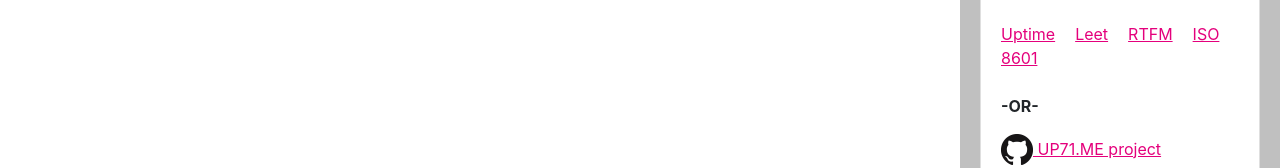
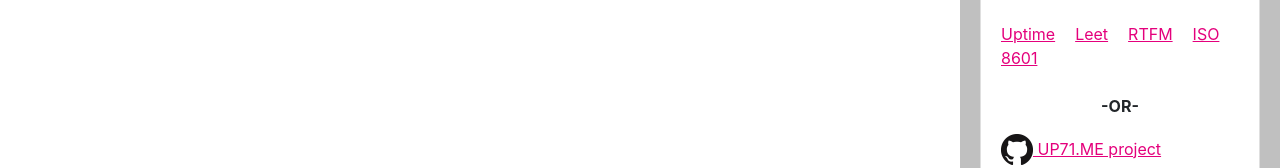
Before and after one commit to TedMN/up71.me, a React (Create React App) app: page / in a window 1280 px wide. Shown: the part 387-555 px from the top of the page. Built offline with nearby package versions, Linux system fonts and the light colour scheme.

Commit message:
Small format change

```diff
--- a/src/App.css
+++ b/src/App.css
@@ -39,6 +39,9 @@ h1 {
 .App-result {
   padding: 15px;
 }
+.Center-Text {
+  text-align: center;
+}
 
 input.UptimeInput {
   text-align:right;
--- a/src/App.tsx
+++ b/src/App.tsx
@@ -51,7 +51,7 @@ const App: React.FC<{ sla?: number }> = () => {
                 href="https://en.wikipedia.org/wiki/ISO_8601"
                 target="_blank"
                 rel="noopener noreferrer">ISO 8601</Card.Link>
-                <Card.Text><br/><b>-OR-</b><br/></Card.Text>
+                <Card.Text className="Center-Text"><br/><b>-OR-</b><br/></Card.Text>
                 <Card.Link className="App-link" href="https://github.com/TedMN/up71.me" target="_blank">
                   <img alt="Github project link" src="GitHub-Mark-32px.png"/> UP71.ME project
                 </Card.Link>
```
